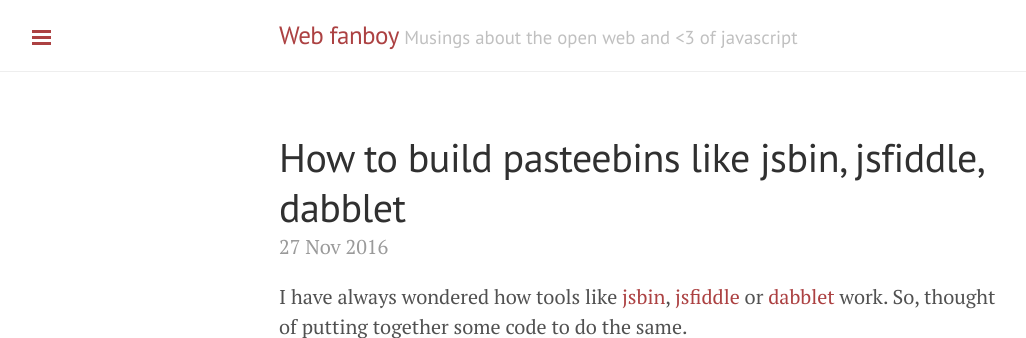
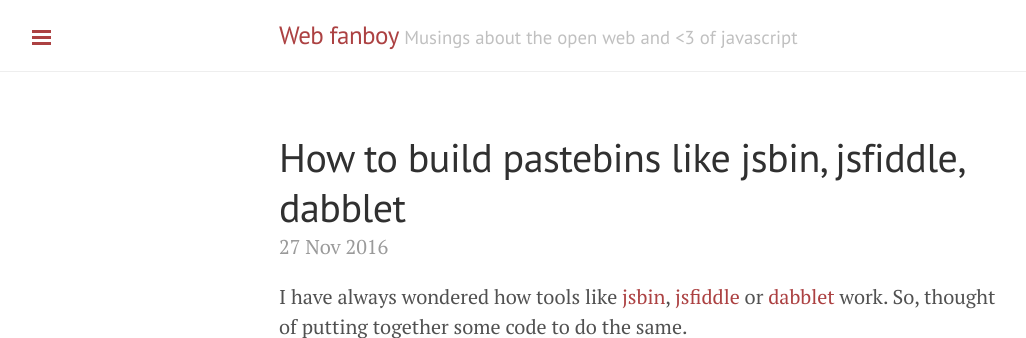
Before and after one commit to swapnilmishra/swapnilmishra.github.io, a Jekyll site: the page built from _posts/2016-11-27-building-jsbin-clone.md, in a window 1280 px wide and 1400 px high, cut to the strip 0-338 px from the top of the window. Shown: the whole strip, without its empty margins (1-1027 px from the left). Built offline with Jekyll 4.4.1, drawn with Linux system fonts in a browser that asks for light colours; some of the changed text lies outside the part shown.

Commit message:
how to run update

```diff
--- a/_posts/2016-11-27-building-jsbin-clone.md
+++ b/_posts/2016-11-27-building-jsbin-clone.md
@@ -1,6 +1,6 @@
 ---
 layout: post
-title: How to build pasteebins like jsbin, jsfiddle, dabblet
+title: How to build pastebins like jsbin, jsfiddle, dabblet
 ---
 
 I have always wondered how tools like [jsbin](jsbin.com), [jsfiddle](https://jsfiddle.net) or [dabblet](http://dabblet.com/) work. So, thought of putting together some code to do the same.
```
Also changed, not shown: other parts of _posts/2016-11-27-building-jsbin-clone.md (+2 -0 lines).
